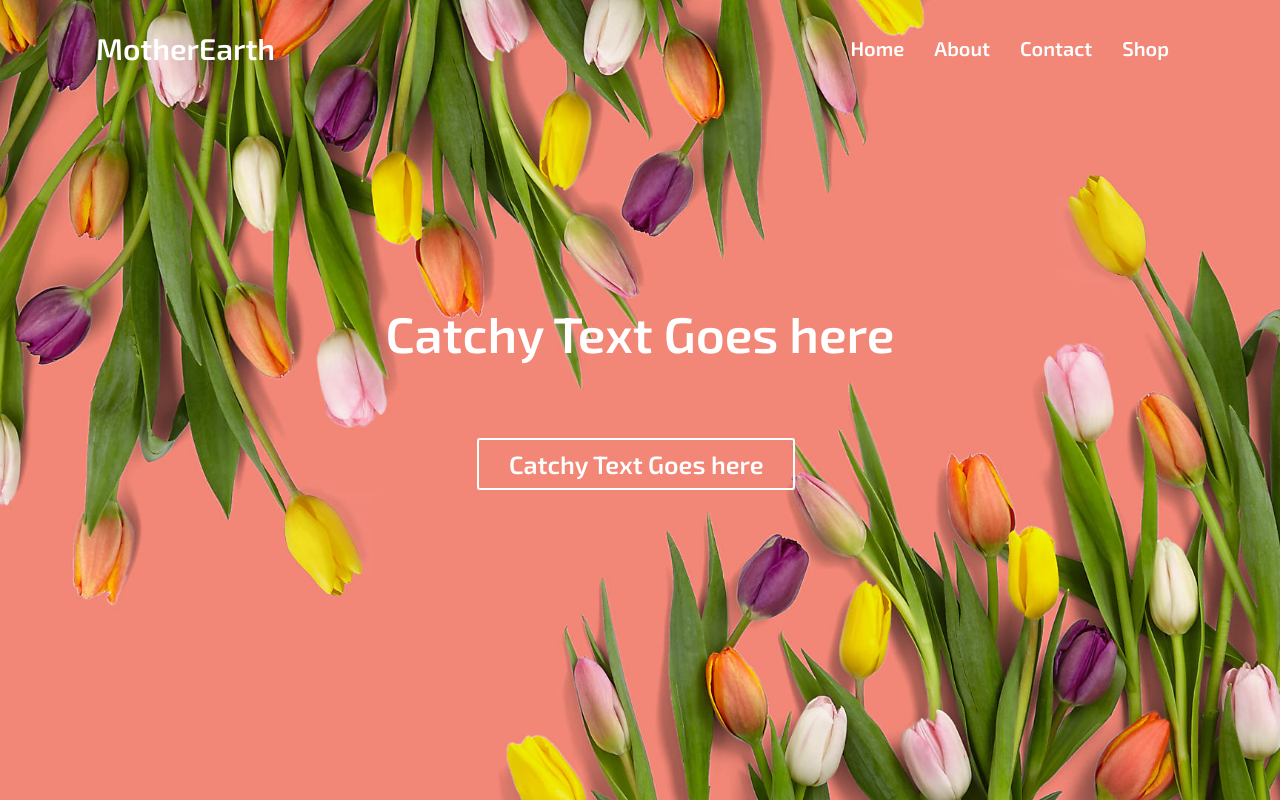
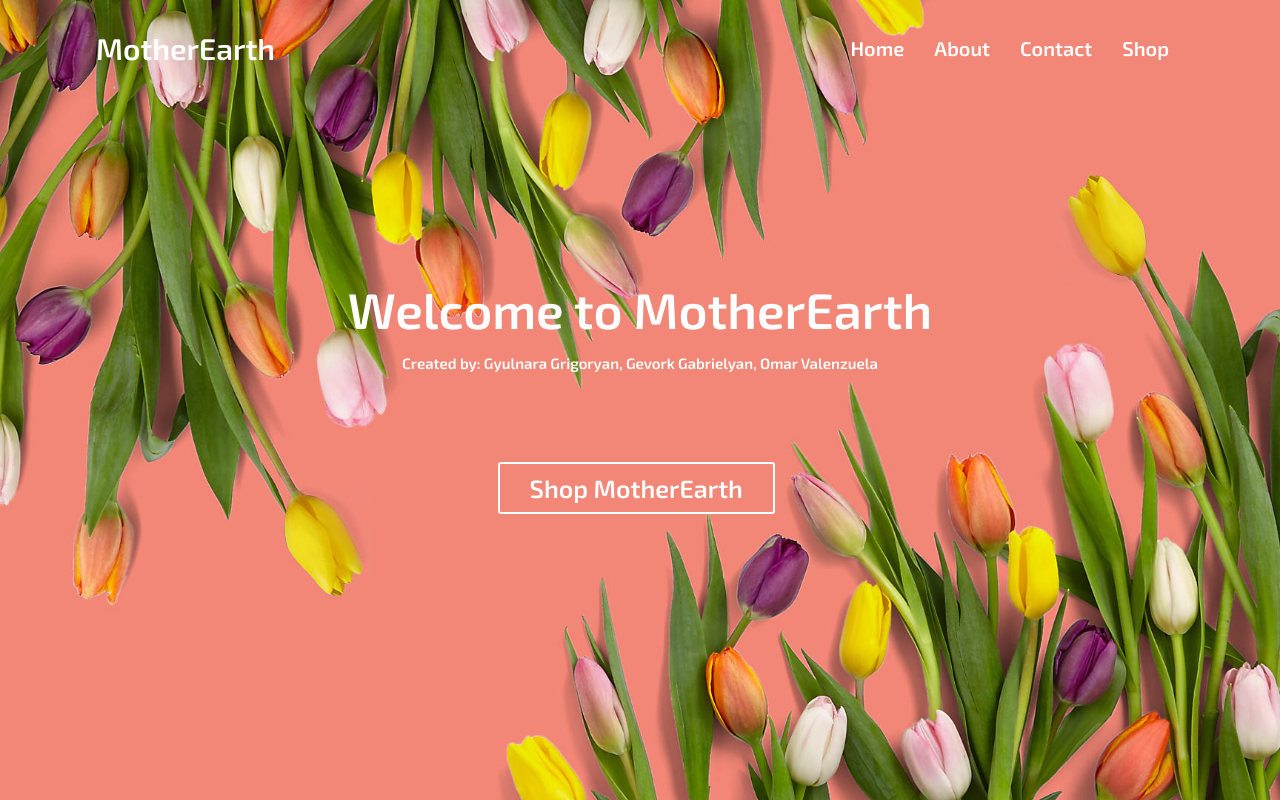
Before and after one commit to ovalenzu20/INF124PA1, a PHP site: page / in a window 1280 px wide. Run offline with PHP 8.4, Linux system fonts and the light colour scheme.

Commit message:
Added names to home page

```diff
--- a/Index.html
+++ b/Index.html
@@ -60,11 +60,23 @@
     </div>
     <div id="heroImage">
       <div id="heroText">
-        Catchy Text Goes here
+        Welcome to MotherEarth
       </div>
-      <a id="infoButton">
-        Catchy Text Goes here
+
+      <p id="homeTextCredits">Created by:
+          Gyulnara Grigoryan,
+          Gevork Gabrielyan,
+          Omar Valenzuela
+        </p>
+
+      <a id="infoButton" href = "flowers.html">
+        Shop MotherEarth
       </a>
+
+
+
+
+
     </div>
   </body>
   <script type="text/javascript" src="/js/navbar.js"></script>
--- a/index.css
+++ b/index.css
@@ -43,6 +43,14 @@ img {
   text-align: left;
   color: white;
 }
+
+#homeTextCredits {
+  font-family: "Exo 2", sans-serif;
+  font-size: 15px;
+  text-align: center;
+  color: white;
+}
+
 #aboutText {
   font-family: "Exo 2", sans-serif;
   font-size: 20px;
```
